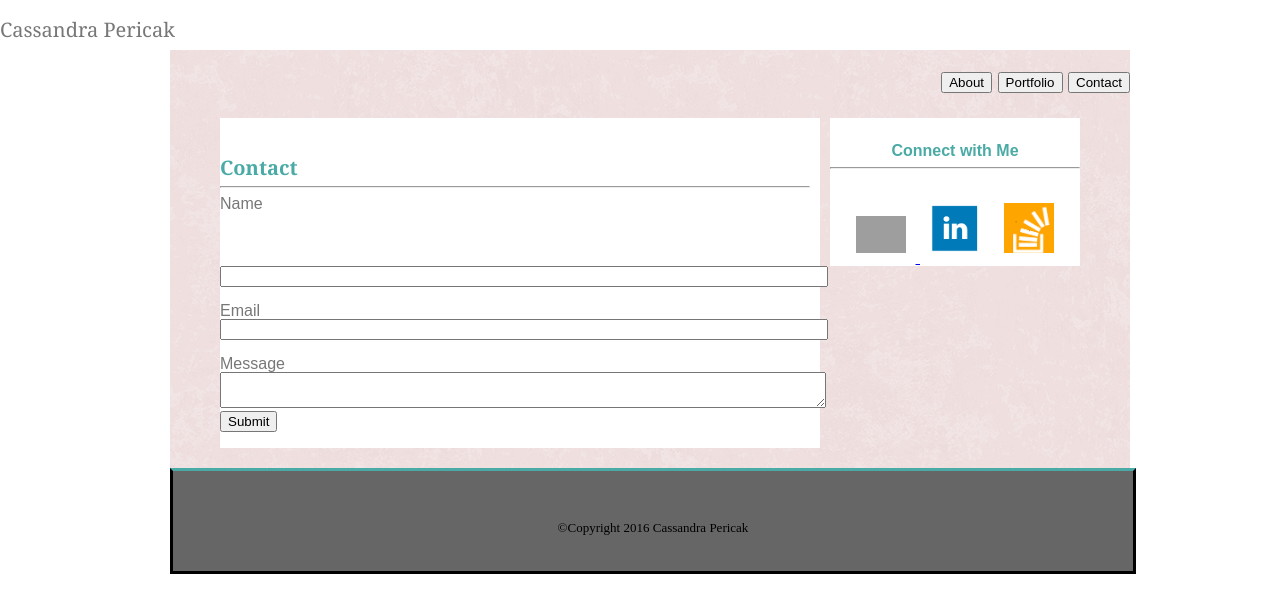
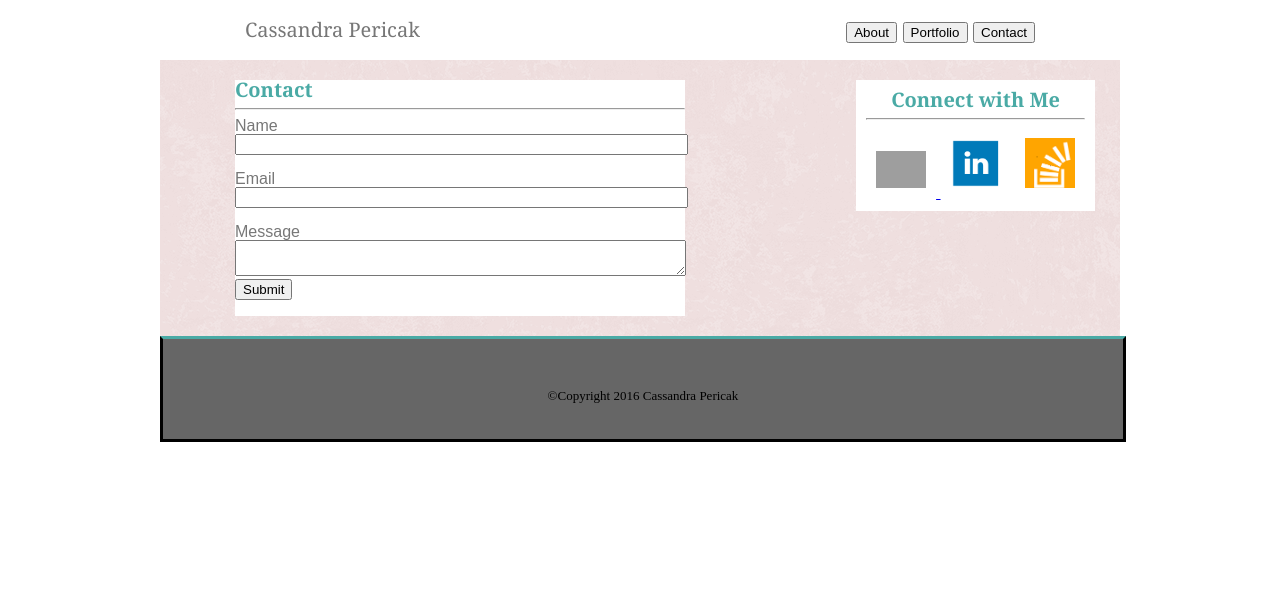
Before and after one commit to cpericak823/Basic-Portfolio, a PHP site: page /contact.html in a window 1280 px wide. Shown: the top 613 px of the page. Run offline with PHP 8.4, Linux system fonts and the light colour scheme; grey boxes are pictures that could not be loaded.

Commit message:
fixed formatting

```diff
--- a/assets/css/style.css
+++ b/assets/css/style.css
@@ -1,9 +1,8 @@
 
 body {
-
 	background-color:#ffffff;
 	border-color: #dddddd;
-	width: 100%;
+	max-width: 960px;
 	margin: 0px auto;
 }
 
@@ -11,17 +10,13 @@ header {
 	position: static;
 	background-color: white;
 	max-width: 960px;
-	height: 50px;
-
+	padding:20px 85px 20px 85px;
 }
 
 h1 {
 	font-family: 'Georgia', Times, Times New Roman, serif;
 	color: #777777;
 	font-size: 20px;
-	border-width:10px;
-	border-background color: #4aaaa5;
-	padding-top: 20px;
 }
 
 .navigation{
@@ -29,41 +24,33 @@ h1 {
 	color: #777777;
 	font-size: 20px;
 	float: right;
-	padding-left: 50px;
 }
 
 .container{
 	background-image: url(../images/pink_rice.png);
 	max-width: 960px;
-	margin-left: 170px;
 	position: relative;
 	background-color: white;
-	padding-top: 20px;
 	}
 
 .content{
-	margin:0 auto;
+	  padding:  20px 25px 20px 25px;
 }
+
 .aside{
 	float: right;
-	text-align: center;
-	width: 250px;
+	max-width: 270px;
 	font-family: 'Arial', 'Helvetica Neue', Helvetica, sans-serif;
 	color: #4aaaa5;
 	font-weight: bold;
 	background-color:#ffffff;
 	border-color: #dddddd;
-	margin-right: 50px;
-	margin-left: 20px;
-	padding-top: 25px;
+	padding: 10px;
+	text-align: center;
 }
 
 .images{
-	max-width: 50px;
-	padding:10px;
-}
-
-.images1{
+	width: 50px;
 	padding: 10px;
 }
 
@@ -72,43 +59,33 @@ h1 {
 	color: #777777;
 	background-color:#ffffff;
 	border-color: #dddddd;
-	width: 600px;
-	text-align: left;
+	width: 450px;
 	margin-left: 50px;
-	margin-right: 20px;
-	margin-bottom: 20px;
-	padding-top: 20px;
-
 }
 
 .input{
-	width: 600px;
+	width: 445px;
 }
 
 .title {
 	font-family: 'Georgia', Times, Times New Roman, serif;
 	color: #4aaaa5;
 	font-weight: bold;
-	text-align: left;
-
-}
-
-.profile-picture{
-	display: block;
-	padding: 10px;
-	margin-left: 20px;
 }
 
 .text{
 	font-family: 'Arial', 'Helvetica Neue', Helvetica, sans-serif;
 	color: #777777;
 	background-color:#ffffff;
-	border-color: #dddddd;
-	max-width: 650px;
 }
 
 .paragraph{
 	padding: 10px;
+}
+
+.submit{
+	background-color: #4aaaa5
+	color: white;
 }
 
 .footer {
--- a/contact.html
+++ b/contact.html
@@ -12,15 +12,13 @@
 
 	</head>
 
-		<body class="body">
+	<body>
+		<div class="container">
 
-			<header class="mainheader">
+			<header>
+
 				<h1>
 					Cassandra Pericak
-				</h1>
-			</header>
-
-		<div class="container">
 
 			<nav class="navigation">
 				<a href="index.html" target="_blank"><button class="About">About</button></a>
@@ -28,17 +26,23 @@
 				<a href="contact.html" target="_blank"><button class="Contact">Contact</button></a>
 			</nav>
 
-<br><br><br>
+			</h1>
+			</header>
+
+			<div class="content">
 
 			<aside class="aside">
+
+			<h1 class="title">
 				Connect with Me
+			</h1>
+
 			<hr>
-<br>
-				<a href="https://github.com/cpericak823"><img src="assets/images/social_media_logo_github-128.png" class="images" target=_blank alt="github"> </a>
+				<a href="https://github.com/cpericak823"><img src="assets/images/social_media_logo_github-128.png" class="images" target="_blank" alt="github"> </a>
 
-				<a href="https://www.linkedin.com/in/cassandrapericak"><img src="assets/images/linkedin_square_color-128.png" class="images" target=_blank alt="linkedin"></a>
+				<a href="https://www.linkedin.com/in/cassandrapericak"><img src="assets/images/linkedin_square_color-128.png" class="images" target="_blank" alt="linkedin"></a>
 
-				<a href="http://stackoverflow.com/users/6776773/cassie"><img src="assets/images/stackoverflow.png" class="images" target=_blank alt="stackoverflow"></a>
+				<a href="http://stackoverflow.com/users/6776773/cassie"><img src="assets/images/stackoverflow.png" class="images" target="_blank" alt="stackoverflow"></a>
 			</aside>
 
 		<form class="section">
@@ -73,11 +77,13 @@
 
 			<br>
 
-			<button> Submit </button>
+			<a href="#"><button> Submit </button></a>
 
 			<br><br>
 
 		</form>
+
+		</div>
 
 			<footer class="footer">
 				&copy;Copyright 2016 Cassandra Pericak
```
Also changed, not shown: index.html (+6 -3 lines), portfolio.html (+20 -12 lines).
